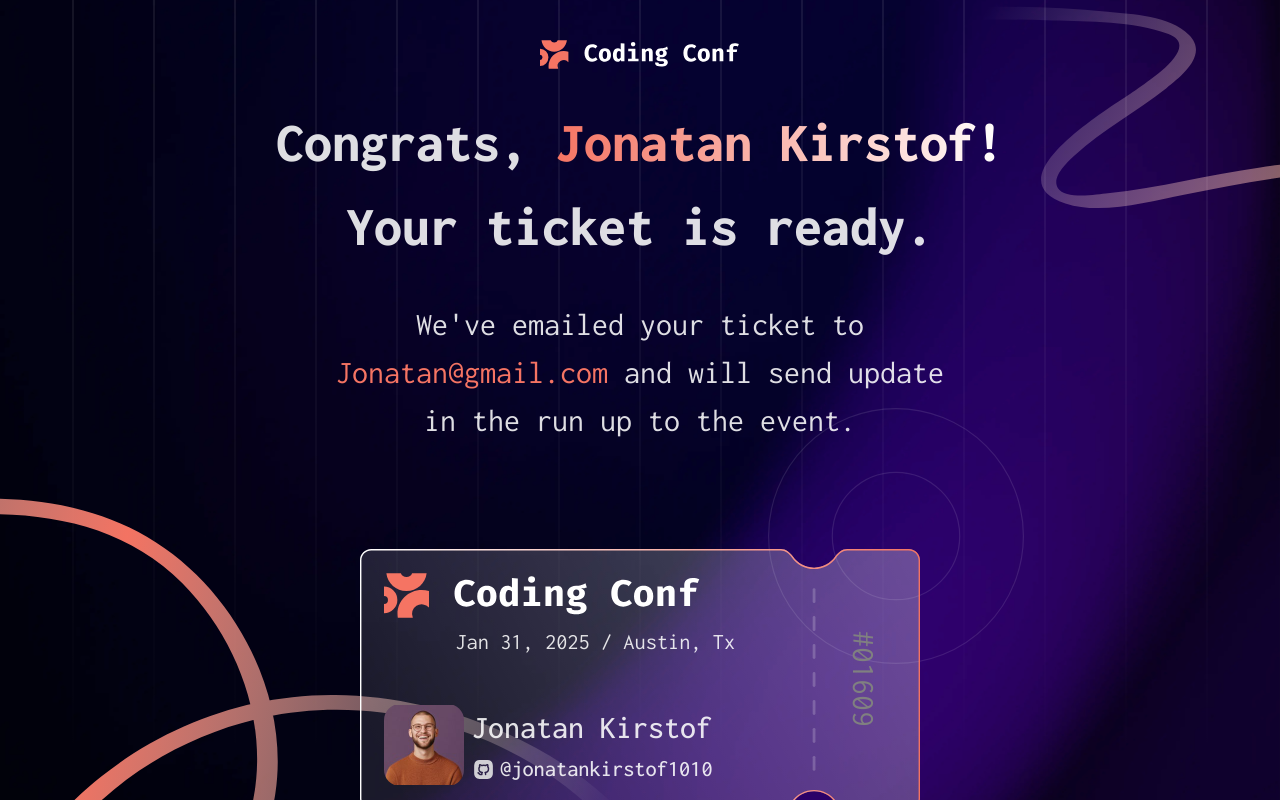
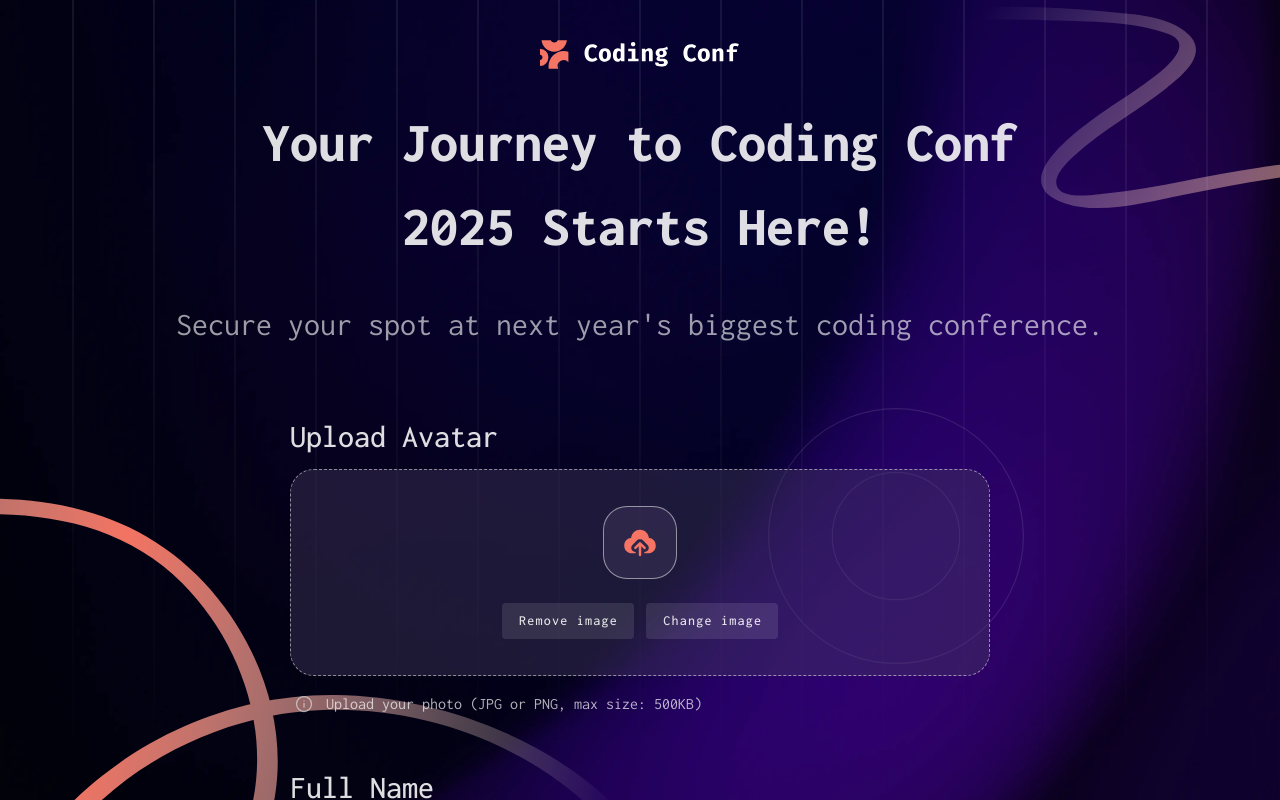
Before and after one commit to yohans-kasaw/frontend-master-conference-ticket-generator, a Vue app: page / in a window 1280 px wide. Built offline with nearby package versions, Linux system fonts and the light colour scheme; a web font is replaced by a local one.

Commit message:
ticket gen ui

```diff
--- a/src/App.vue
+++ b/src/App.vue
@@ -4,19 +4,29 @@
             <v-img :src="log_full_url" :width="200" />
         </div>
     </div>
-    <TicketConfirmation />
+    <div v-if="currentView === 'ticketGen'">
+        <TicketGenView @confirm="showConfirmation" />
+    </div>
+
+    <div v-else-if="currentView === 'ticketConfirmation'">
+        <TicketConfirmationView @back="showTicketGen" />
+    </div>
 </template>
 
 <script>
 import log_full_url from '@src/assets/svgs/logo-full.svg'
 
-import TicketConfirmation from './views/TicketConfirmation.vue'
+import TicketConfirmationView from '@src/views/TicketConfirmationView.vue'
+import TicketGenView from '@src/views/TicketGenView.vue'
+
 export default {
     components: {
-        TicketConfirmation,
+        TicketConfirmationView,
+        TicketGenView,
     },
     data() {
         return {
+            currentView: 'ticketGen',
             log_full_url,
         }
     },
--- /dev/null
+++ b/src/components/UploadAvatar.vue
@@ -0,0 +1,47 @@
+<template>
+    <v-row dense class="mb-5 mx-1">
+        <v-col
+            class="upload-avatar rounded-xl cursor-pointer lighten-hover"
+        >
+            <div
+                class="d-flex flex-column align-center justify-center ga-6 py-8"
+            >
+                <div class="icon-upload rounded-xl pt-4 pb-2 px-4">
+                    <img :src="upload" width="40rem" />
+                </div>
+
+                <div v-if="true" class="d-flex ga-3">
+                    <v-btn variant="tonal text-none"> Remove image </v-btn>
+                    <v-btn variant="tonal text-none"> Change image </v-btn>
+                </div>
+
+                <div v-else class="font-mid" justify="center">
+                    Drag and drop or click to upload
+                </div>
+                <input class="d-none" type="file" />
+            </div>
+        </v-col>
+        <v-col cols="12" class="d-flex align-center ga-3 pt-4 opacity-80">
+            <div class="d-flex align-end">
+                <img :src="info" width="20px" />
+            </div>
+            Upload your photo (JPG or PNG, max size: 500KB)
+        </v-col>
+    </v-row>
+</template>
+
+<script>
+import upload from '@src/assets/svgs/icon-upload.svg'
+import info from '@src/assets/svgs/icon-info.svg'
+export default {
+    props: {},
+    data() {
+        return {
+            upload,
+            info,
+        }
+    },
+}
+</script>
+
+<style></style>
--- a/src/style.css
+++ b/src/style.css
@@ -43,6 +43,13 @@
         url('./assets/svgs/pattern-circle.svg'),
         url('./assets/svgs/pattern-lines.svg'),
         url('./assets/background/background-mobile.png');
+
+    /* Colors */
+    --primary-bg-color: rgba(70, 60, 98, 0.4);
+    --hover-bg-color: rgba(153, 142, 184, 0.4);
+    --border-color: rgba(255, 255, 255, 0.5);
+    --border-radius: 20px;
+    --input-height: 5.5vh;
 }
 
 @media (min-width: 500px) {
@@ -105,11 +112,11 @@
 }
 
 .font-mid {
-    font-size: var(--font-mid);
+    font-size: var(--font-mid) !important;
 }
 
 .font-big {
-    font-size: var(--font-big);
+    font-size: var(--font-big) !important;
 }
 
 .font-extra-big {
@@ -119,3 +126,39 @@
 .img-icon {
     width: var(--img-icon-size);
 }
+
+.icon-upload {
+    background-color: var(--primary-bg-color);
+    border: 1px solid var(--border-color);
+}
+
+/* --- */
+
+.v-field__input {
+    font-size: var(--font-mid);
+    height: var(--input-height);
+    border-radius: var(--border-radius) !important;
+    padding-left: 1.5rem !important;
+    border: 1px solid var(--border-color);
+    background-color: var(--primary-bg-color);
+}
+
+.v-field__input:hover {
+    background-color: var(--hover-bg-color);
+}
+
+.lighten-hover:hover {
+    background-color: var(--hover-bg-color);
+}
+
+.upload-avatar {
+    border: 1px dashed var(--border-color);
+    background-color: var(--primary-bg-color);
+}
+
+.ticket-btn {
+    font-size: var(--font-big) !important;
+    font-weight: 700 !important;
+    height: var(--input-height) !important;
+    color: black;
+}
--- a/src/views/TicketConfirmation.vue
+++ b/src/views/TicketConfirmationView.vue
@@ -18,7 +18,7 @@
                 and will send update in the run up to the event.
             </div>
         </div>
-        <div style="width: 95%; max-width: 35rem; margin-top: 13vh; margin-bottom: 13vh;">
+        <div style="width: 95%; max-width: 35rem; margin-top: 10vh; margin-bottom: 15vh;">
             <TicketCard :userInfo="userInfo" />
         </div>
     </div>
--- /dev/null
+++ b/src/views/TicketGenView.vue
@@ -0,0 +1,92 @@
+<template>
+    <div class="d-flex flex-column align-center">
+        <div style="margin-top: 4vh">
+            <div
+                class="font-weight-bold font-extra-big text-center mx-auto"
+                style="width: 95vw; max-width: 50rem"
+            >
+                Your Journey to Coding Conf 2025 Starts Here!
+            </div>
+            <div
+                class="mt-8 font-weight-regular font-big text-center opacity-70"
+                style="width: 85vw; max-width: 60rem"
+            >
+                Secure your spot at next year's biggest coding conference.
+            </div>
+        </div>
+        <div
+            class="mt-16"
+            style="margin-bottom: 10vh; width: 95vw; max-width: 700px"
+        >
+            <v-form>
+                <v-row dense class="mb-5">
+                    <v-col cols="12" class="font-big font-weight-medium mb-2">
+                        Upload Avatar
+                    </v-col>
+                    <UploadAvatar />
+                </v-row>
+
+                <v-row dense>
+                    <v-col cols="12" class="font-big font-weight-medium">
+                        Full Name
+                    </v-col>
+                    <v-col>
+                        <v-text-field variant="sol"> </v-text-field>
+                    </v-col>
+                </v-row>
+                <v-row dense>
+                    <v-col cols="12" class="font-big font-weight-medium">
+                        Email Adress
+                    </v-col>
+                    <v-col>
+                        <v-text-field
+                            variant="sol"
+                            placeholder="example@example.com"
+                            type="email"
+                        ></v-text-field>
+                    </v-col>
+                </v-row>
+                <v-row dense>
+                    <v-col cols="12" class="font-big font-weight-medium">
+                        Github Username
+                    </v-col>
+                    <v-col>
+                        <v-text-field placeholder="@yourusername" variant="sol">
+                        </v-text-field>
+                    </v-col>
+                </v-row>
+                <v-row dense>
+                    <v-btn
+                        class="ticket-btn rounded-xl w-100 text-none mt-5"
+                        size="x-large"
+                        variant="flat"
+                        color="red-lighten-1"
+                    >
+                        <span class="text-high-emphasis">
+                            Generate My Ticket
+                        </span>
+                    </v-btn>
+                </v-row>
+            </v-form>
+        </div>
+    </div>
+</template>
+
+<script>
+import upload from '@src/assets/svgs/icon-upload.svg'
+import info from '@src/assets/svgs/icon-info.svg'
+import UploadAvatar from '@src/components/UploadAvatar.vue'
+export default {
+    components: {
+        UploadAvatar,
+    },
+    data() {
+        return {
+            upload,
+            info,
+        }
+    },
+}
+</script>
+
+<style></style>
```
